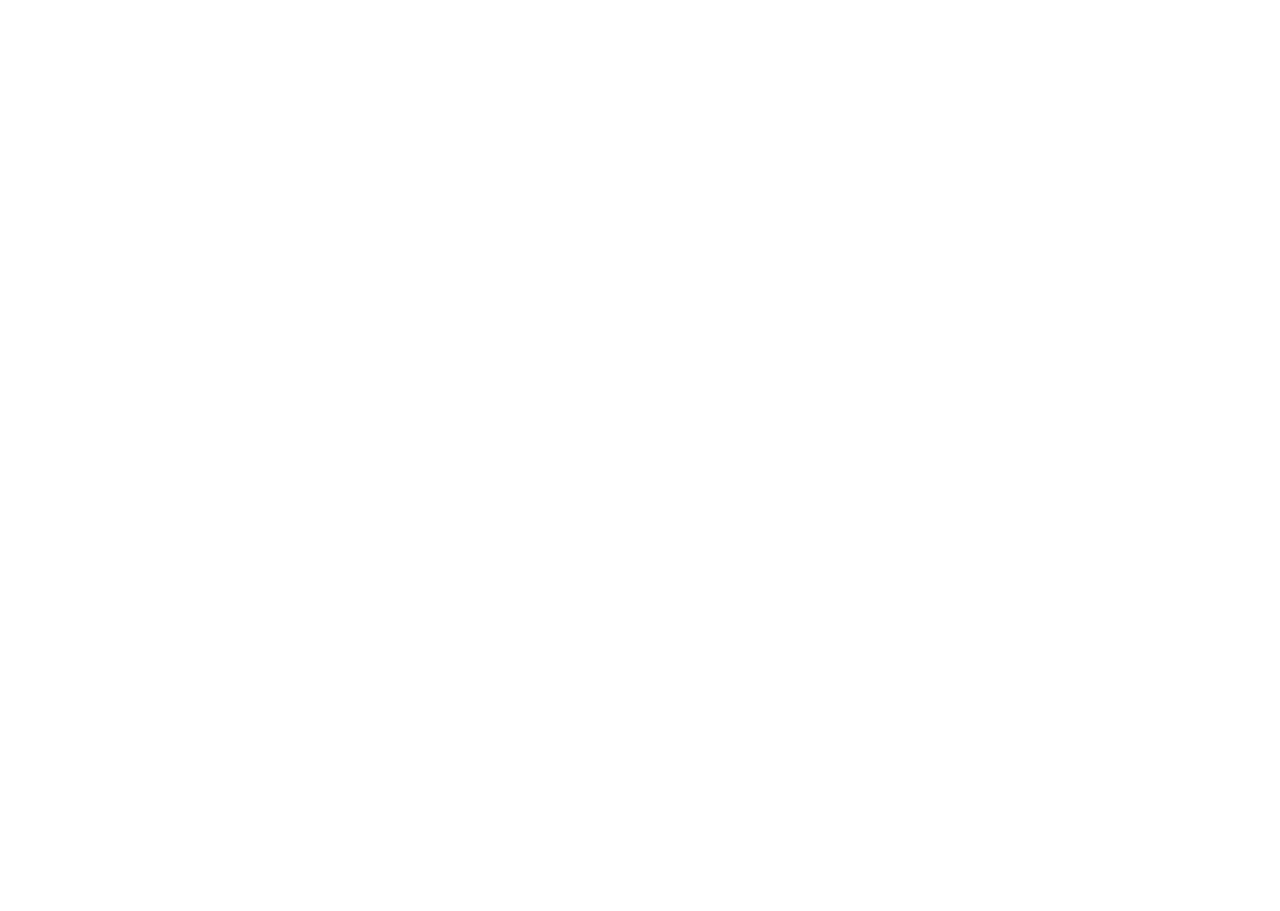
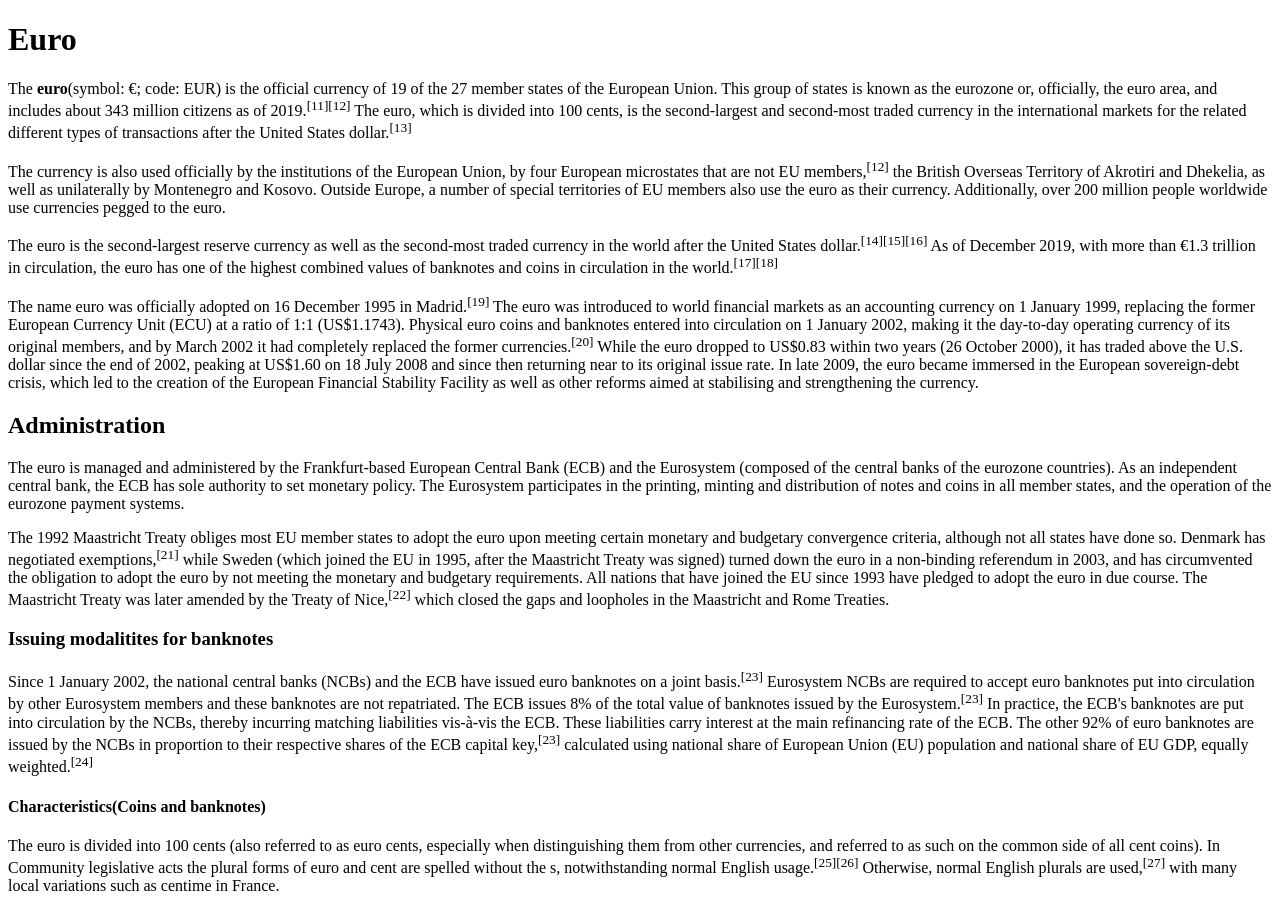
Before and after one commit to AbdulRehman5679/csp_ca1, a plain HTML site: page index.html in a window 1280 px wide. Before the commit the page ends 800 px from the top, so only its background shows below. Drawn offline with Linux system fonts and the light colour scheme.

Commit message:
Second commit=project intialised article added

```diff
--- a/index.html
+++ b/index.html
@@ -5,10 +5,76 @@
     <!--Required meta tags-->
     <meta charset="UTF-8">
     <meta name="viewport" content="width=device-width, initial-scale=1">
-<title>Euro:Wiwiki article</title>
+    <title>Euro:Wiwiki article</title>
 </head>
+
 <body>
+    <h1>Euro</h1>
+    <p>
+        The <Strong>euro</Strong>(symbol: €; code: EUR) is the official currency of 19 of the 27 member states of the
+        European Union. This group of states is known as the eurozone or, officially, the euro area, and includes about
+        343 million citizens as of 2019.<sup>[11][12]</sup> The euro, which is divided into 100 cents, is the
+        second-largest and second-most traded currency in the international markets for the related different types of transactions after
+        the United States dollar.<sup>[13]</sup>
+    </p>
+    <p>
+        The currency is also used officially by the institutions of the European Union, by four European microstates
+        that are not EU members,<sup>[12]</sup> the British Overseas Territory of Akrotiri and Dhekelia, as well as
+        unilaterally by Montenegro and Kosovo. Outside Europe, a number of special territories of EU members also use the euro as their
+        currency. Additionally, over 200 million people worldwide use currencies pegged to the euro.
+    </p>
+    <p>
+        The euro is the second-largest reserve currency as well as the second-most traded currency in the world after
+        the United States dollar.<sup>[14][15][16]</sup> As of December 2019, with more than €1.3 trillion in
+        circulation, the euro has one of the highest combined values of banknotes and coins in circulation in the world.<sup>[17][18]</sup>
 
+    </p>
+    <p>
+        The name euro was officially adopted on 16 December 1995 in Madrid.<sup>[19]</sup> The euro was introduced to
+        world financial markets as an accounting currency on 1 January 1999, replacing the former European Currency Unit (ECU)
+        at a ratio of 1:1 (US$1.1743). Physical euro coins and banknotes entered into circulation on 1 January 2002,
+        making it the day-to-day operating currency of its original members, and by March 2002 it had completely
+        replaced the former currencies.<sup>[20]</sup> While the euro dropped to US$0.83 within two years (26 October
+        2000), it has traded above the U.S. dollar since the end of 2002, peaking at US$1.60 on 18 July 2008 and since then returning
+        near to its original issue rate. In late 2009, the euro became immersed in the European sovereign-debt crisis,
+        which led to the creation of the European Financial Stability Facility as well as other reforms aimed at
+        stabilising and strengthening the currency.
+    </p>
+    <h2>Administration</h2>
+    <p>
+        The euro is managed and administered by the Frankfurt-based European Central Bank (ECB) and the Eurosystem
+        (composed of the central banks of the eurozone countries). As an independent central bank, the ECB has sole
+        authority to set monetary policy. The Eurosystem participates in the printing, minting and distribution of notes
+        and coins in all member states, and the operation of the eurozone payment systems.
+    </p>
+    <p>
+        The 1992 Maastricht Treaty obliges most EU member states to adopt the euro upon meeting certain monetary and
+        budgetary convergence criteria, although not all states have done so. Denmark has negotiated
+        exemptions,<sup>[21]</sup> while Sweden (which joined the EU in 1995, after the Maastricht Treaty was signed) turned down the euro in a
+        non-binding referendum in 2003, and has circumvented the obligation to adopt the euro by not meeting the
+        monetary and budgetary requirements. All nations that have joined the EU since 1993 have pledged to adopt the
+        euro in due course. The Maastricht Treaty was later amended by the Treaty of Nice,<sup>[22]</sup> which closed
+        the gaps and loopholes in the Maastricht and Rome Treaties.
+    </p>
+    <h3>Issuing modalitites for banknotes</h3>
+    <p>
+        Since 1 January 2002, the national central banks (NCBs) and the ECB have issued euro banknotes on a joint
+        basis.<sup>[23]</sup> Eurosystem NCBs are required to accept euro banknotes put into circulation by other
+        Eurosystem members and these banknotes are not repatriated. The ECB issues 8% of the total value of banknotes issued by the
+        Eurosystem.<sup>[23]</sup> In practice, the ECB's banknotes are put into circulation by the NCBs, thereby
+        incurring matching liabilities vis-à-vis the ECB. These liabilities carry interest at the main refinancing rate of the
+        ECB. The other 92% of euro banknotes are issued by the NCBs in proportion to their respective shares of the ECB
+        capital key,<sup>[23]</sup> calculated using national share of European Union (EU) population and national share
+        of EU GDP, equally weighted.<sup>[24]</sup>
+    </p>
+    <h4>Characteristics(Coins and banknotes)</h4>
+    <p>
+        The euro is divided into 100 cents (also referred to as euro cents, especially when distinguishing them from
+        other currencies, and referred to as such on the common side of all cent coins). In Community legislative acts
+        the plural forms of euro and cent are spelled without the s, notwithstanding normal English
+        usage.<sup>[25][26]</sup> Otherwise, normal English plurals are used,<sup>[27]</sup> with many local variations such as centime in France.
+    </p>
 
 </body>
+
 </html>
```
